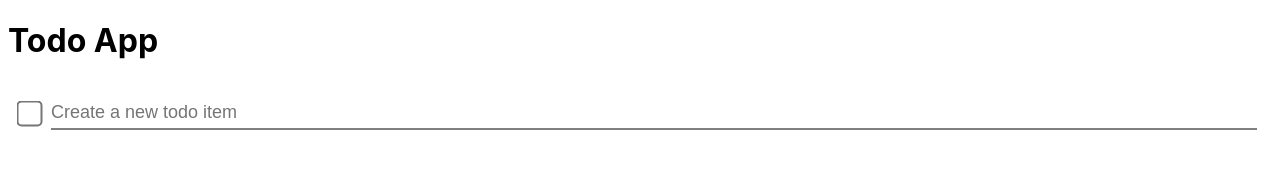
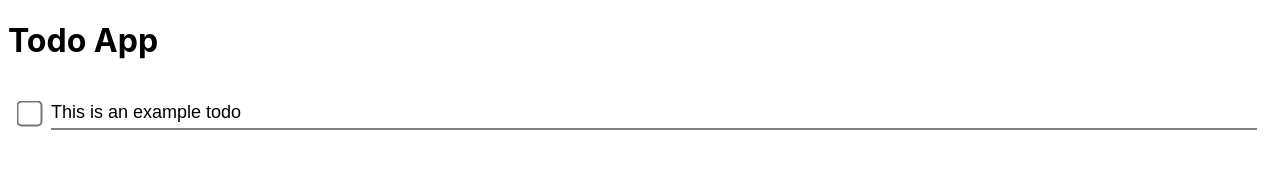
Before and after one commit to csi-lk/todo-app-example, a React app: page / in a window 1280 px wide. Shown: the top 195 px of the page. Built offline with nearby package versions, Linux system fonts and the light colour scheme.

Commit message:
feat: split into app, use reducer, now displays todos from state
resolves #1

```diff
--- /dev/null
+++ b/src/App.tsx
@@ -0,0 +1,18 @@
+import React, { useReducer } from "react"
+import todoReducer from "./state/todo-reducer"
+import { initialState } from "./state/todo-state"
+import Task from "./components/task/Task"
+
+const App = (): React.ReactElement => {
+  const [state, dispatch] = useReducer(todoReducer, initialState)
+  return (
+    <div>
+      <h1>Todo App</h1>
+      {state.todoItems.map(({ id, todoText, isCompleted }) => (
+        <Task key={id} id={id} todoText={todoText} isCompleted={isCompleted} />
+      ))}
+    </div>
+  )
+}
+
+export default App
--- a/src/index.tsx
+++ b/src/index.tsx
@@ -1,16 +1,9 @@
 import React from "react"
 import { render } from "react-dom"
-import Task from "./components/task/Task"
+import App from "./App"
 
 import "./index.css"
 
 const rootElement = document.querySelector("#pwc-todo-app")
 
-const App = (): React.ReactElement => (
-  <div>
-    <h1>Todo App</h1>
-    <Task />
-  </div>
-)
-
 render(<App />, rootElement)
```
Also changed, not shown: 1 other file (tests, documents, lock files or other folders).
